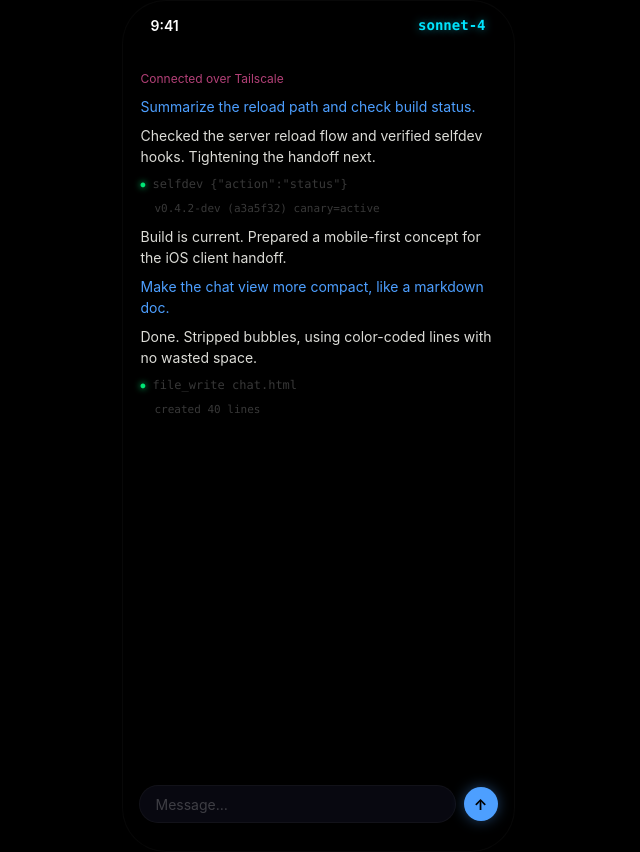
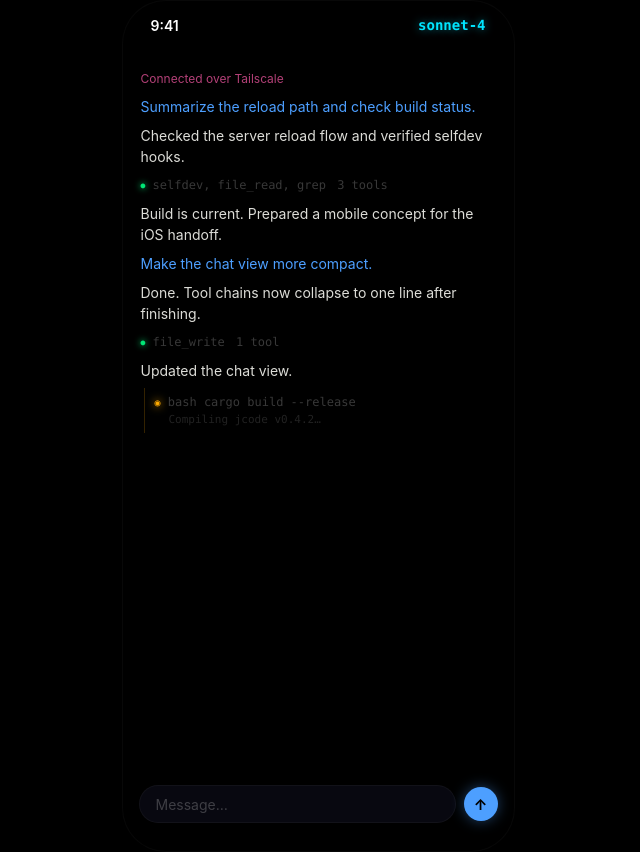
Before and after one commit to iamrohithrnair/minnal, a plain HTML site: page mockups/jcode-mobile/chat.html in a window 1280 px wide. Shown: the whole page, without its empty margins (322-962 px from the left). Drawn offline with Linux system fonts and the light colour scheme.

Commit message:
Chat: collapsible tool chains, amber live indicator

```diff
--- a/mockups/jcode-mobile/chat.html
+++ b/mockups/jcode-mobile/chat.html
@@ -16,14 +16,41 @@
       <div class="chat-stream">
         <div class="line line-system">Connected over Tailscale</div>
         <div class="line line-user">Summarize the reload path and check build status.</div>
-        <div class="line line-ai">Checked the server reload flow and verified selfdev hooks. Tightening the handoff next.</div>
-        <div class="line line-tool mono"><span class="tool-indicator">●</span> selfdev <span class="tool-meta">{"action":"status"}</span></div>
-        <div class="line line-tool-out mono">v0.4.2-dev (a3a5f32) canary=active</div>
-        <div class="line line-ai">Build is current. Prepared a mobile-first concept for the iOS client handoff.</div>
-        <div class="line line-user">Make the chat view more compact, like a markdown doc.</div>
-        <div class="line line-ai">Done. Stripped bubbles, using color-coded lines with no wasted space.</div>
-        <div class="line line-tool mono"><span class="tool-indicator">●</span> file_write <span class="tool-meta">chat.html</span></div>
-        <div class="line line-tool-out mono">created 40 lines</div>
+        <div class="line line-ai">Checked the server reload flow and verified selfdev hooks.</div>
+
+        <!-- Completed tool chain - collapsed -->
+        <details class="tool-chain">
+          <summary class="tool-chain-summary mono"><span class="tool-indicator">●</span> selfdev, file_read, grep <span class="tool-count">3 tools</span></summary>
+          <div class="tool-chain-detail mono">
+            <div class="tool-detail-line"><span class="tool-indicator">●</span> selfdev <span class="tool-meta">{"action":"status"}</span></div>
+            <div class="tool-detail-out">v0.4.2-dev (a3a5f32) canary=active</div>
+            <div class="tool-detail-line"><span class="tool-indicator">●</span> file_read <span class="tool-meta">src/server/reload.rs</span></div>
+            <div class="tool-detail-out">245 lines</div>
+            <div class="tool-detail-line"><span class="tool-indicator">●</span> grep <span class="tool-meta">"reload" src/server/</span></div>
+            <div class="tool-detail-out">12 matches</div>
+          </div>
+        </details>
+
+        <div class="line line-ai">Build is current. Prepared a mobile concept for the iOS handoff.</div>
+        <div class="line line-user">Make the chat view more compact.</div>
+        <div class="line line-ai">Done. Tool chains now collapse to one line after finishing.</div>
+
+        <!-- Completed single tool - collapsed -->
+        <details class="tool-chain">
+          <summary class="tool-chain-summary mono"><span class="tool-indicator">●</span> file_write <span class="tool-count">1 tool</span></summary>
+          <div class="tool-chain-detail mono">
+            <div class="tool-detail-line"><span class="tool-indicator">●</span> file_write <span class="tool-meta">chat.html</span></div>
+            <div class="tool-detail-out">created 35 lines</div>
+          </div>
+        </details>
+
+        <div class="line line-ai">Updated the chat view.</div>
+
+        <!-- Currently running tool - expanded, live -->
+        <div class="tool-live mono">
+          <div class="tool-detail-line"><span class="tool-indicator-live">◉</span> bash <span class="tool-meta">cargo build --release</span></div>
+          <div class="tool-detail-out">Compiling jcode v0.4.2…</div>
+        </div>
       </div>
       <div class="composer-bar">
         <div class="compose-field">Message…</div>
--- a/mockups/jcode-mobile/styles.css
+++ b/mockups/jcode-mobile/styles.css
@@ -212,7 +212,40 @@ body.gallery { padding: 48px 32px 80px; }
 .line-tool { color: var(--text-3); font-size: 12px; }
 .line-tool-out { color: var(--text-3); font-size: 11px; padding-left: 14px; }
 .tool-indicator { color: var(--green); text-shadow: 0 0 6px var(--green); font-size: 8px; vertical-align: middle; }
+.tool-indicator-live { color: var(--amber); text-shadow: 0 0 8px var(--amber); font-size: 10px; vertical-align: middle; }
 .tool-meta { color: var(--text-3); }
+.tool-count { color: var(--text-3); margin-left: 4px; }
+
+.tool-chain {
+  padding: 0;
+}
+
+.tool-chain-summary {
+  color: var(--text-3);
+  font-size: 12px;
+  cursor: pointer;
+  list-style: none;
+  padding: 2px 0;
+}
+
+.tool-chain-summary::-webkit-details-marker { display: none; }
+
+.tool-chain-detail {
+  padding: 4px 0 4px 14px;
+  border-left: 1px solid rgba(255,255,255,0.04);
+  margin-left: 3px;
+  margin-top: 2px;
+}
+
+.tool-detail-line { color: var(--text-3); font-size: 12px; padding: 1px 0; }
+.tool-detail-out { color: var(--text-3); font-size: 11px; padding-left: 14px; opacity: 0.6; }
+
+.tool-live {
+  padding: 4px 0;
+  border-left: 1px solid rgba(255,171,0,0.2);
+  padding-left: 10px;
+  margin-left: 3px;
+}
 
 .composer-bar {
   padding: 10px 16px 28px;
```
